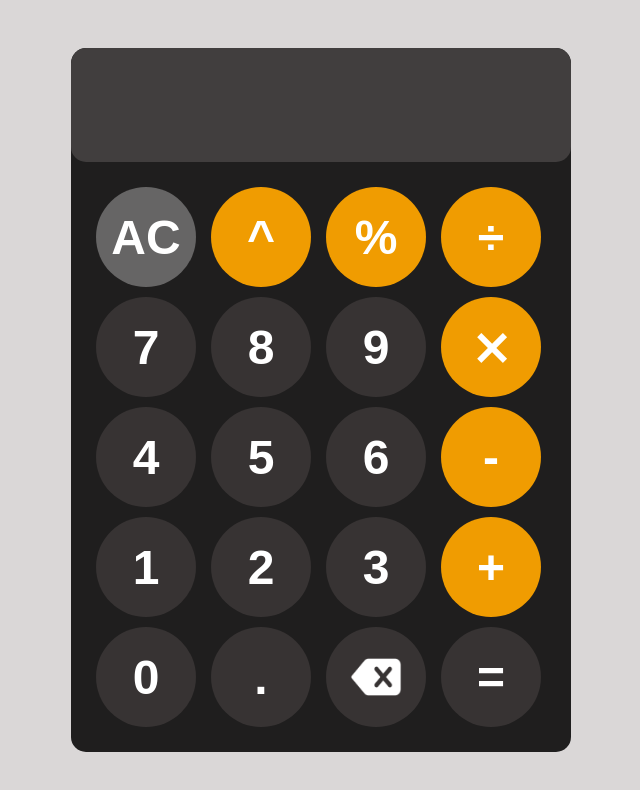
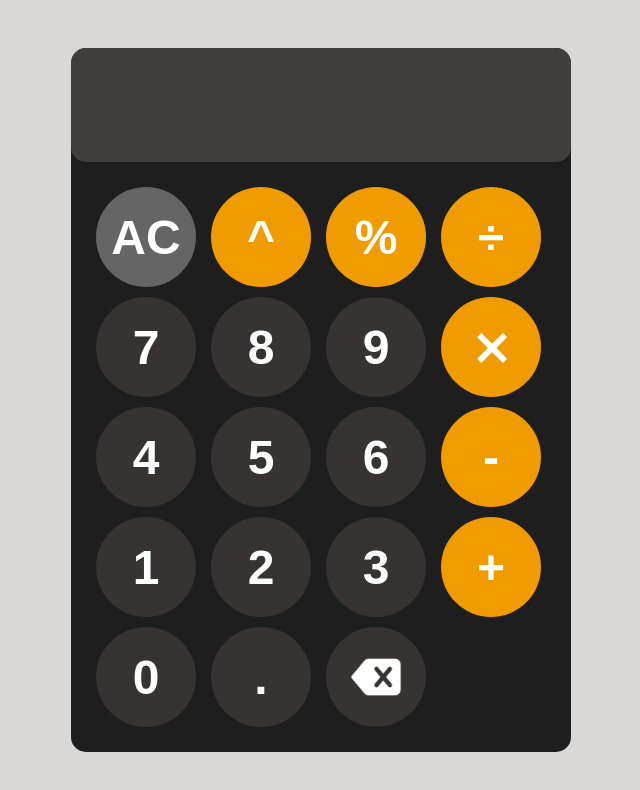
Before and after one commit to arry043/calculator, a plain HTML site: page index.html in a window 1280 px wide. Shown: the whole page, without its empty margins (319-959 px from the left). Drawn offline with Linux system fonts and the light colour scheme.

Commit message:
Update index.html

```diff
--- a/index.html
+++ b/index.html
@@ -37,7 +37,7 @@
             <button onclick="appendToDisplay('0')">0</button>
             <button onclick="appendToDisplay('.')">.</button>
             <button style="display: flex; justify-content: center; align-items: center; height: 100%;" onclick="backspace()"><img src="/icons/delete (1).png" alt="Backspace" style="width: 60%; height: 60%;" /></button>
-            <button id="equal" onclick="calculate()">=</button>
+            <!--button id="equal" onclick="calculate()">=</button-->
         </div>
     </div>
 
```
